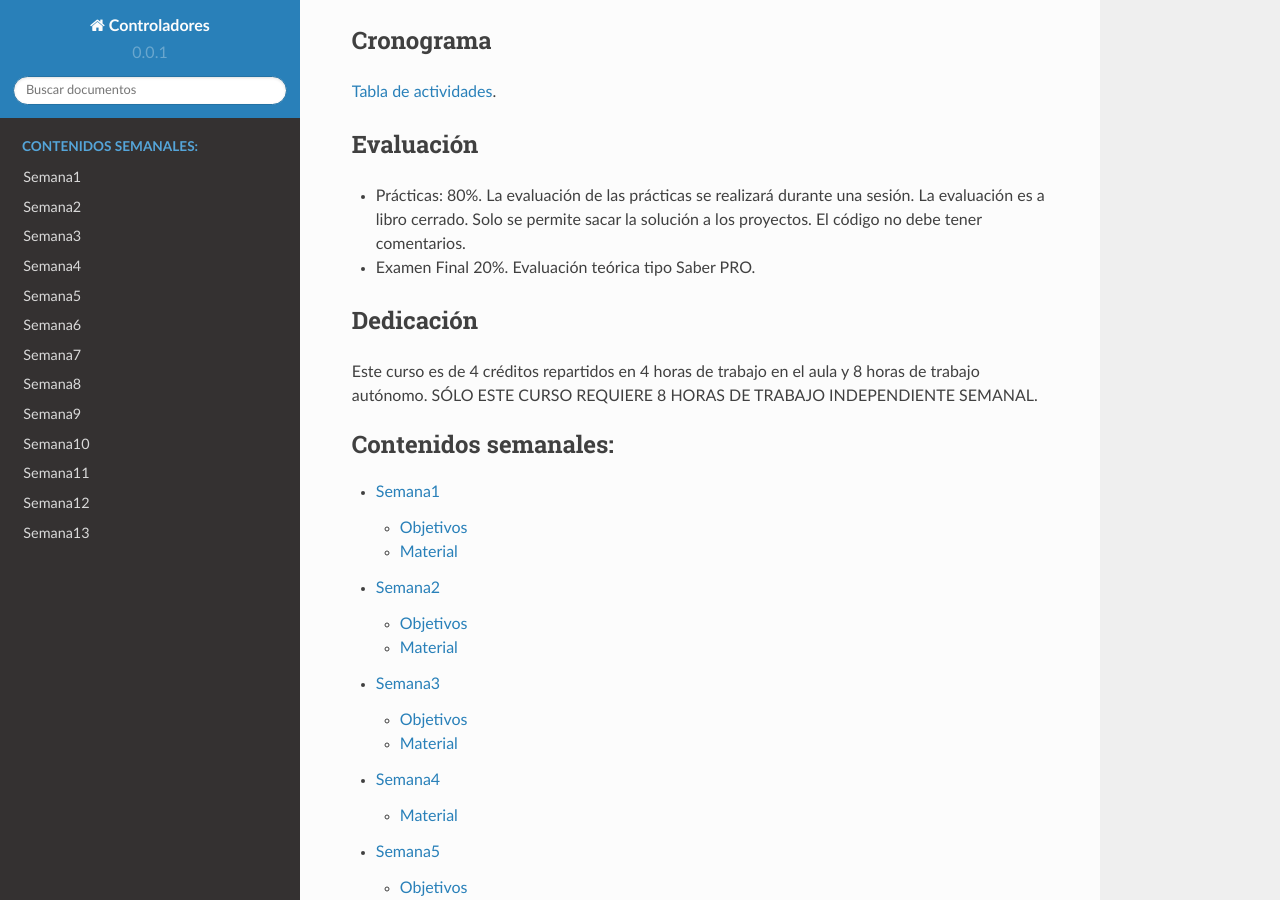
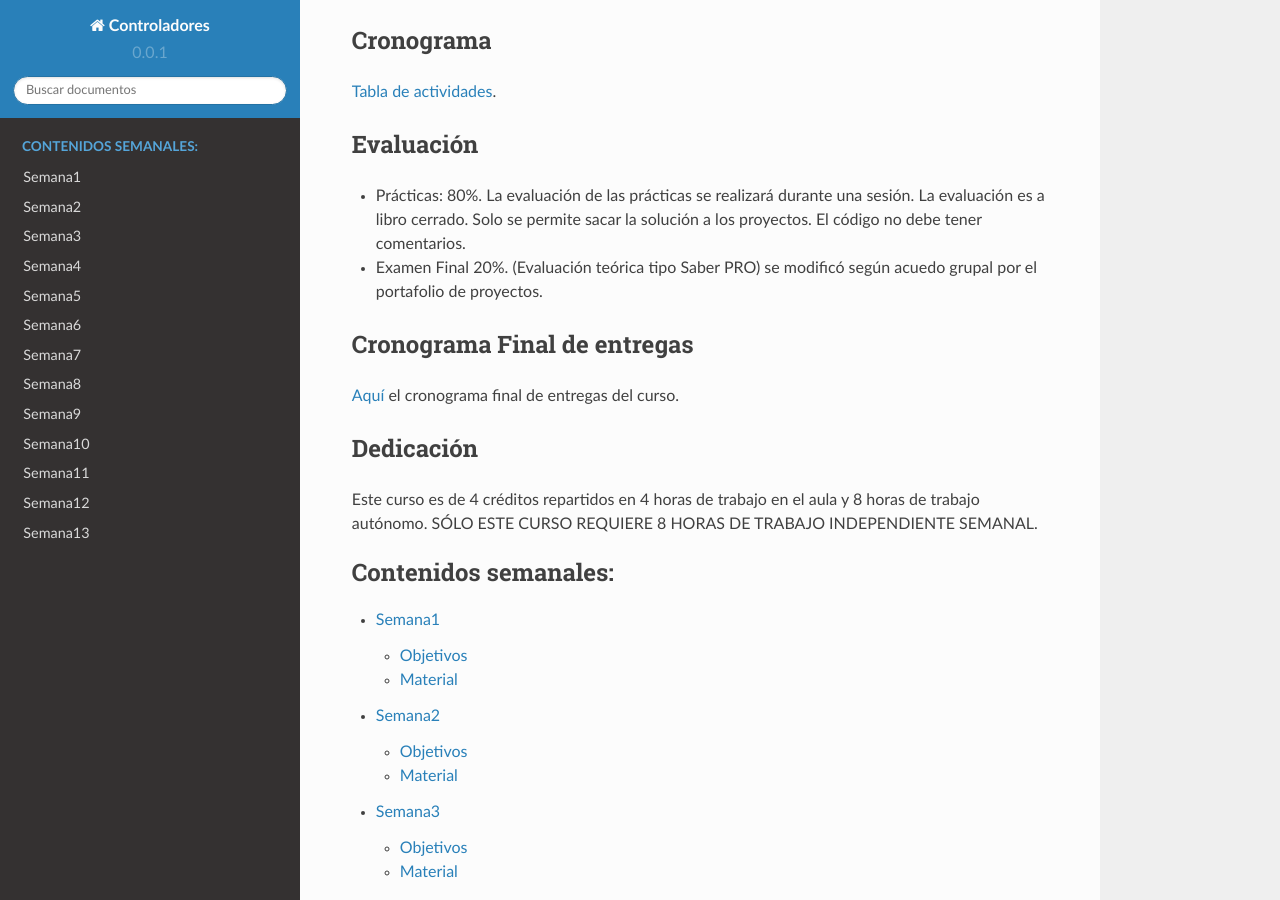
Before and after one commit to juanferfranco/controladores, a Sphinx documentation site: the page built from docs/index.rst, in a window 1280 px wide and 900 px high, scrolled down 824 px. Built offline with Sphinx 7.4.7 and the Read the Docs theme 2.0.0, drawn with Linux system fonts in a browser that asks for light colours.

Commit message:
update index

```diff
--- a/docs/index.rst
+++ b/docs/index.rst
@@ -36,7 +36,14 @@ Evaluación
 -----------
 * Prácticas:  80%. La evaluación de las prácticas se realizará durante una sesión. La evaluación es a libro cerrado.
   Solo se permite sacar la solución a los proyectos. El código no debe tener comentarios.
-* Examen Final 20%. Evaluación teórica tipo Saber PRO.
+* Examen Final 20%. (Evaluación teórica tipo Saber PRO) se modificó según acuedo grupal por el portafolio de proyectos.
+
+Cronograma Final de entregas
+-----------------------------
+
+`Aquí <https://drive.google.com/open?id=1rmTiF1RnGF2Lk7j6yeLp7vyihOXknEng-5U1JzzWp84>`__ el cronograma final de entregas
+del curso.
+
 
 Dedicación
 ----------
```
